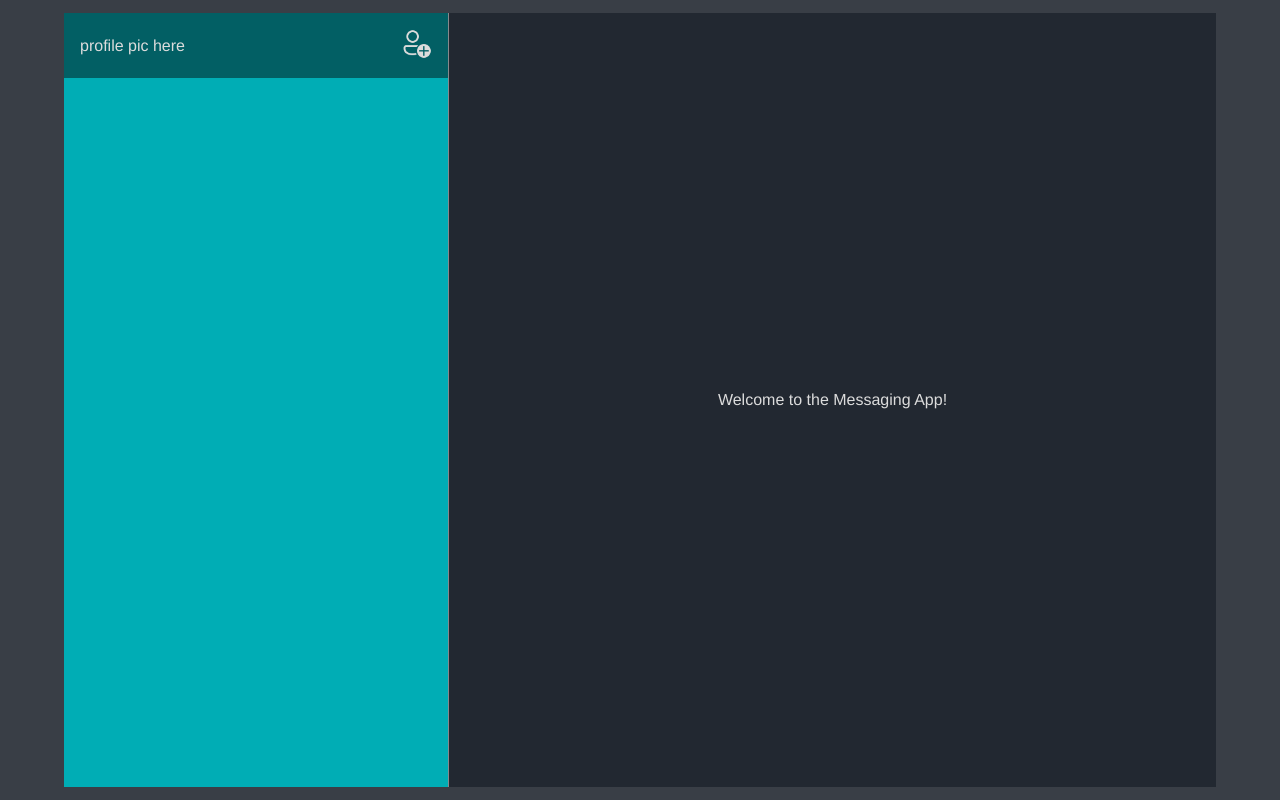
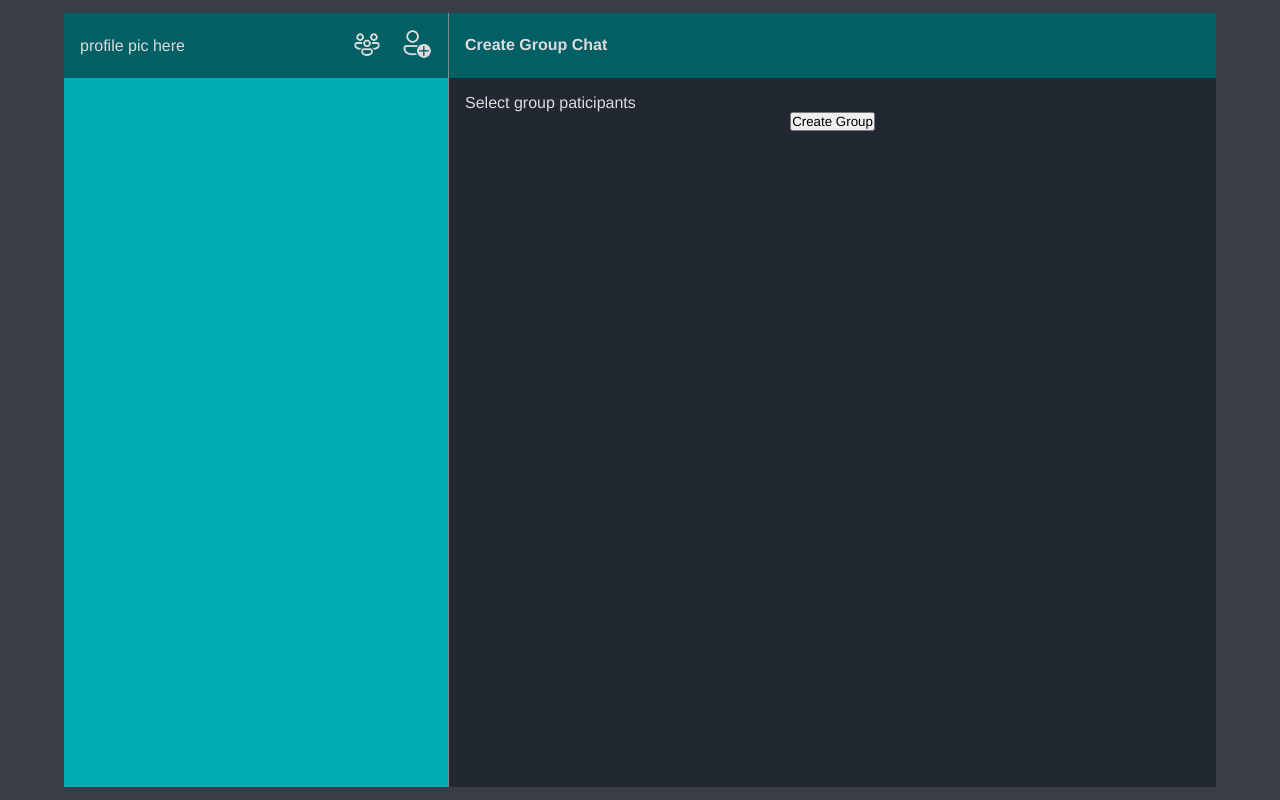
Before and after one commit to Stalloyde/messagingapp-client, a React (Vite) app: page /group in a window 1280 px wide. Before the commit this address led to /. Built offline with nearby package versions, Linux system fonts and the light colour scheme.

Commit message:
Implement group component

```diff
--- a/src/App.tsx
+++ b/src/App.tsx
@@ -10,6 +10,7 @@ import Login from './components/Login/Login';
 import { useState } from 'react';
 import Signup from './components/Signup/Signup';
 import Requests from './components/Requests/Requests';
+import Group from './components/Group/Group';
 import Index from './components/Index/Index';
 import TargetMessages from './components/TargetMessages/TargetMessages';
 import Cookies from 'js-cookie';
@@ -55,6 +56,16 @@ const App = () => {
           path: '/messages/:id',
           element: <TargetMessages token={token} />,
         },
+        {
+          path: '/group',
+          element: (
+            <Group
+              token={token}
+              contacts={contacts}
+              setContacts={setContacts}
+            />
+          ),
+        },
       ],
     },
     {
--- /dev/null
+++ b/src/components/Group/Group.module.css
@@ -0,0 +1,20 @@
+.container {
+    padding: 1em;
+}
+
+.container > form {
+    display:flex;
+    justify-content: center;
+}
+
+.container > form > input {
+    height: 40px;
+    border-radius: 10px;
+    padding: 5px;
+}
+
+.resultsContainer {
+    display: grid;
+    justify-content: center;
+    padding: 1em;
+}
--- /dev/null
+++ b/src/components/Group/Group.tsx
@@ -0,0 +1,55 @@
+import { useState, useEffect } from 'react';
+import styles from './Group.module.css';
+import '../../index.css';
+
+function Requests({ token, contacts, setContacts }) {
+  useEffect(() => {
+    async function getContactsToRender() {
+      try {
+        const headers: HeadersType = {
+          'Content-Type': 'application/json',
+        };
+
+        if (token) headers.Authorization = token;
+        const response = await fetch('http://localhost:3000', { headers });
+
+        if (response.statusText === 'Unauthorized') navigate('/login');
+
+        const responseData = await response.json();
+        if (responseData.error) navigate('/login');
+        setContacts(responseData.contacts);
+      } catch (err) {
+        console.log(err.message);
+      }
+    }
+    getContactsToRender();
+  }, []);
+
+  function createNewGroup() {
+    alert('create new group');
+  }
+
+  return (
+    <>
+      <div className='rightHeader'>
+        <strong>Create Group Chat</strong>
+      </div>
+      <div className={styles.container}>
+        Select group paticipants
+        <form method='post' onSubmit={createNewGroup}>
+          {contacts.map((contact, index) => (
+            <div key={index}>
+              <label htmlFor={index}>{contact.username}</label>
+              <input type='checkbox' id={index} />
+            </div>
+          ))}
+
+          <button>Create Group</button>
+        </form>
+        <div className={styles.resultsContainer}></div>
+      </div>
+    </>
+  );
+}
+
+export default Requests;
--- a/src/components/Layout/LeftHeader/LeftHeader.module.css
+++ b/src/components/Layout/LeftHeader/LeftHeader.module.css
@@ -1,6 +1,6 @@
 .container {
   display: grid;
-  grid-template-columns: 2fr 1fr;
+  grid-template-columns: 1fr 0.2fr 0.2fr;
   height: 65px;
   align-items: center;
   background-color: rgb(2, 95, 100);
--- a/src/components/Layout/LeftHeader/LeftHeader.tsx
+++ b/src/components/Layout/LeftHeader/LeftHeader.tsx
@@ -2,6 +2,7 @@ import { useState, useEffect } from 'react';
 import { Link, useNavigate } from 'react-router-dom';
 import styles from './LeftHeader.module.css';
 import addUserIcon from '../../../assets/icons8-add-user-24.png';
+import groupIcon from '../../../assets/icons8-group-24.png';
 
 function LeftHeader({ token, setCurrentUser, contactsRequests }) {
   const [requestsCount, setRequestCount] = useState();
@@ -35,7 +36,11 @@ function LeftHeader({ token, setCurrentUser, contactsRequests }) {
   return (
     <div className={styles.container}>
       <div>profile pic here</div>
-
+      <div className={styles.icon}>
+        <Link to='/group'>
+          <img src={groupIcon} alt='group' />
+        </Link>
+      </div>
       <div className={styles.icon}>
         {requestsCount > 0 && <p>{requestsCount}</p>}
         <Link to='/requests'>
```
Also changed, not shown: src/assets/icons8-group-24.png (added).
